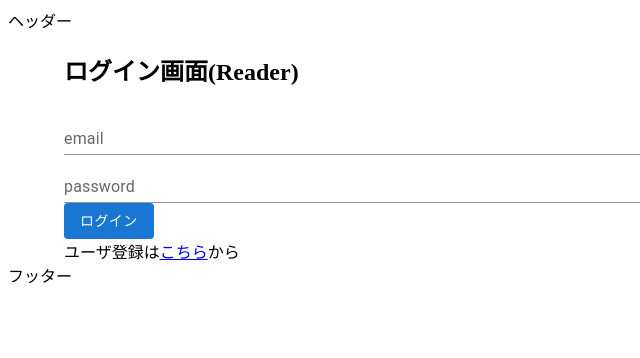
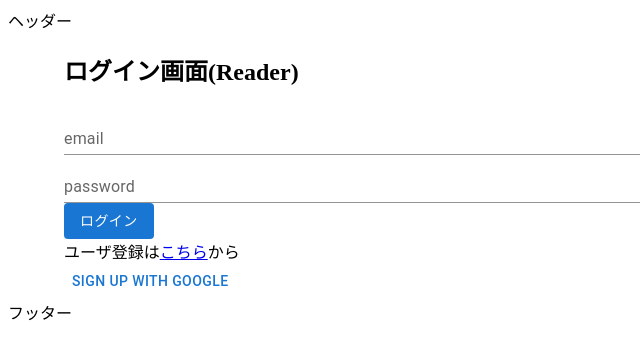
Before and after one commit to Makotty/E-Code_front, a React (Vite) app: page /reader_login in a window 1280 px wide. Shown: the top 358 px of the page, without its empty margins (0-640 px from the left). Built offline with nearby package versions, Linux system fonts and the light colour scheme; no server answers.

Commit message:
Google認証の実装(Login)

```diff
--- a/src/pages/ReaderLogin.tsx
+++ b/src/pages/ReaderLogin.tsx
@@ -19,6 +19,9 @@ import { auth } from '../firebase'
 // Components
 import BaseLayout from '../components/BaseLayout'
 import BaseInput from '../components/BaseInput'
+
+// Containers
+import googleAuth from '../containers/OAuth'
 
 // Contexts
 import { useOAuthContext } from '../contexts/OAuthContext'
@@ -92,6 +95,8 @@ const ReaderLogin: VFC = () => {
       <div>
         ユーザ登録は<Link to="/reader_signup">こちら</Link>から
       </div>
+
+      <Button onClick={googleAuth}>Sign Up with Google</Button>
     </BaseLayout>
   )
 }
```
